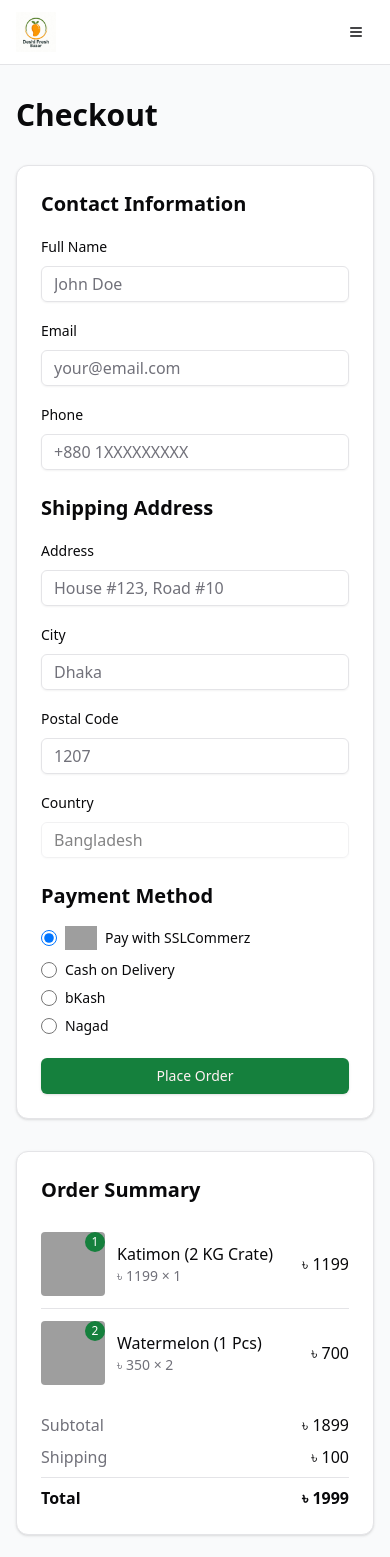
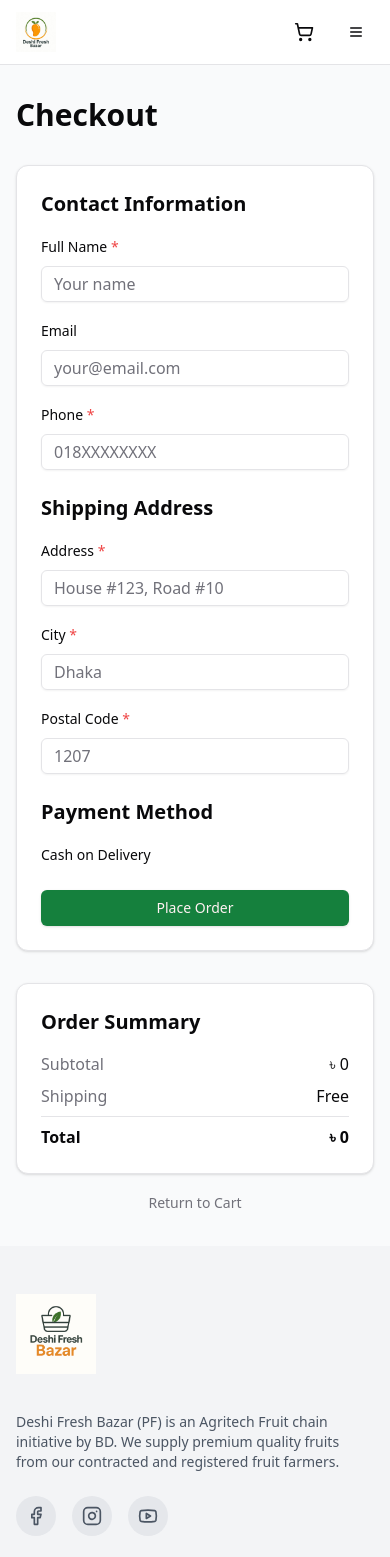
Before and after one commit to prosenjit07/Deshi-Fresh-Bazar, a Next.js app: page /checkout in a window 390 px wide. Shown: the top 1557 px of the page. Built offline with nearby package versions, Linux system fonts and the light colour scheme; grey boxes are pictures that could not be loaded.

Commit message:
feat(checkout): integrate cart context and update form handling

```diff
--- a/src/app/checkout/page.tsx
+++ b/src/app/checkout/page.tsx
@@ -21,29 +21,13 @@ import {
   FormMessage
 } from "@/components/ui/form";
 import { useForm } from "react-hook-form";
-
-// Mock cart data
-const cartItems = [
-  {
-    id: "1",
-    name: "Katimon (2 KG Crate)",
-    price: 1199,
-    quantity: 1,
-    image: "https://ext.same-assets.com/377203966/610671350.webp",
-  },
-  {
-    id: "5",
-    name: "Watermelon (1 Pcs)",
-    price: 350,
-    quantity: 2,
-    image: "https://ext.same-assets.com/377203966/610671350.webp",
-  },
-];
+import { useCart } from '@/contexts/CartContext';
 
 export default function CheckoutPage() {
   const router = useRouter();
   const [paymentMethod, setPaymentMethod] = useState("SSLCommerz");
   const [loading, setLoading] = useState(false);
+  const { items, getCartTotal, getItemPrice } = useCart();
 
   const form = useForm({
     defaultValues: {
@@ -58,7 +42,7 @@ export default function CheckoutPage() {
   });
 
   const calculateSubtotal = () => {
-    return cartItems.reduce((total, item) => total + item.price * item.quantity, 0);
+    return getCartTotal();
   };
 
   const calculateShipping = () => {
@@ -73,12 +57,20 @@ export default function CheckoutPage() {
 
   const onSubmit = async (data: any) => {
     setLoading(true);
-    console.log("Order placed with:", { ...data, paymentMethod, items: cartItems });
+    console.log("Order placed with:", { ...data, paymentMethod, items });
 
     // Simulate payment process and order placement
     setTimeout(() => {
       setLoading(false);
-      router.push("/checkout/success");
+      const queryParams = new URLSearchParams({
+        fullName: data.fullName,
+        email: data.email || "",
+        phone: data.phone,
+        address: data.address,
+        city: data.city,
+        postalCode: data.postalCode,
+      }).toString();
+      router.push(`/checkout/success?${queryParams}`);
     }, 1500);
   };
 
@@ -102,9 +94,9 @@ export default function CheckoutPage() {
                             name="fullName"
                             render={({ field }) => (
                               <FormItem>
-                                <FormLabel>Full Name</FormLabel>
+                                <FormLabel>Full Name <span className="text-red-500">*</span></FormLabel>
                                 <FormControl>
-                                  <Input placeholder="John Doe" required {...field} />
+                                  <Input placeholder="Your name" required {...field} />
                                 </FormControl>
                                 <FormMessage />
                               </FormItem>
@@ -120,7 +112,6 @@ export default function CheckoutPage() {
                                   <Input
                                     type="email"
                                     placeholder="your@email.com"
-                                    required
                                     {...field}
                                   />
                                 </FormControl>
@@ -133,10 +124,10 @@ export default function CheckoutPage() {
                             name="phone"
                             render={({ field }) => (
                               <FormItem>
-                                <FormLabel>Phone</FormLabel>
+                                <FormLabel>Phone <span className="text-red-500">*</span></FormLabel>
                                 <FormControl>
                                   <Input
-                                    placeholder="+880 1XXXXXXXXX"
+                                    placeholder="018XXXXXXXX"
                                     required
                                     {...field}
                                   />
@@ -157,7 +148,7 @@ export default function CheckoutPage() {
                               name="address"
                               render={({ field }) => (
                                 <FormItem>
-                                  <FormLabel>Address</FormLabel>
+                                  <FormLabel>Address <span className="text-red-500">*</span></FormLabel>
                                   <FormControl>
                                     <Input
                                       placeholder="House #123, Road #10"
@@ -175,7 +166,7 @@ export default function CheckoutPage() {
                             name="city"
                             render={({ field }) => (
                               <FormItem>
-                                <FormLabel>City</FormLabel>
+                                <FormLabel>City <span className="text-red-500">*</span></FormLabel>
                                 <FormControl>
                                   <Input
                                     placeholder="Dhaka"
@@ -192,7 +183,7 @@ export default function CheckoutPage() {
                             name="postalCode"
                             render={({ field }) => (
                               <FormItem>
-                                <FormLabel>Postal Code</FormLabel>
+                                <FormLabel>Postal Code <span className="text-red-500">*</span></FormLabel>
                                 <FormControl>
                                   <Input
                                     placeholder="1207"
@@ -204,7 +195,7 @@ export default function CheckoutPage() {
                               </FormItem>
                             )}
                           />
-                          <FormField
+                          {/* <FormField
                             control={form.control}
                             name="country"
                             render={({ field }) => (
@@ -220,14 +211,17 @@ export default function CheckoutPage() {
                                 <FormMessage />
                               </FormItem>
                             )}
-                          />
+                          /> */}
                         </div>
                       </div>
 
                       <div>
                         <h2 className="mb-4 text-xl font-semibold">Payment Method</h2>
                         <div className="space-y-3">
-                          <div className="flex items-center gap-2">
+                        <Label htmlFor="cashOnDelivery" className="cursor-pointer">
+                              Cash on Delivery
+                            </Label>
+                          {/* <div className="flex items-center gap-2">
                             <input
                               type="radio"
                               id="sslcommerz"
@@ -247,8 +241,8 @@ export default function CheckoutPage() {
                               />
                               <span>Pay with SSLCommerz</span>
                             </Label>
-                          </div>
-                          <div className="flex items-center gap-2">
+                          </div> */}
+                          {/* <div className="flex items-center gap-2">
                             <input
                               type="radio"
                               id="cashOnDelivery"
@@ -261,8 +255,8 @@ export default function CheckoutPage() {
                             <Label htmlFor="cashOnDelivery" className="cursor-pointer">
                               Cash on Delivery
                             </Label>
-                          </div>
-                          <div className="flex items-center gap-2">
+                          </div> */}
+                          {/* <div className="flex items-center gap-2">
                             <input
                               type="radio"
                               id="bKash"
@@ -289,7 +283,7 @@ export default function CheckoutPage() {
                             <Label htmlFor="nagad" className="cursor-pointer">
                               Nagad
                             </Label>
-                          </div>
+                          </div> */}
                         </div>
                       </div>
 
@@ -312,8 +306,8 @@ export default function CheckoutPage() {
                   <h2 className="mb-4 text-xl font-semibold">Order Summary</h2>
 
                   <div className="divide-y">
-                    {cartItems.map((item) => (
-                      <div key={item.id} className="flex items-center gap-3 py-3">
+                    {items.map((item) => (
+                      <div key={`${item.id}-${item.selectedPackage}`} className="flex items-center gap-3 py-3">
                         <div className="relative h-16 w-16 overflow-hidden rounded">
                           <Image
                             src={item.image}
@@ -327,10 +321,10 @@ export default function CheckoutPage() {
                         </div>
                         <div>
                           <div className="font-medium">{item.name}</div>
-                          <div className="text-sm text-muted-foreground">৳ {item.price} × {item.quantity}</div>
+                          <div className="text-sm text-muted-foreground">৳ {getItemPrice(item)} × {item.quantity}</div>
                         </div>
                         <div className="ml-auto font-medium">
-                          ৳ {item.price * item.quantity}
+                          ৳ {item.totalPrice}
                         </div>
                       </div>
                     ))}
--- a/src/app/checkout/success/page.tsx
+++ b/src/app/checkout/success/page.tsx
@@ -1,6 +1,9 @@
+"use client";
+
 // For static site generation
 export const dynamic = 'force-static';
 
+import { useSearchParams } from "next/navigation";
 import Link from "next/link";
 import { CheckCircle } from "lucide-react";
 import RootLayout from "@/components/layout/RootLayout";
@@ -8,6 +11,16 @@ import { Button } from "@/components/ui/button";
 import { Card, CardContent, CardFooter } from "@/components/ui/card";
 
 export default function CheckoutSuccessPage() {
+  const searchParams = useSearchParams();
+  const formData = {
+    fullName: searchParams.get("fullName") || "N/A",
+    email: searchParams.get("email") || "N/A",
+    phone: searchParams.get("phone") || "N/A",
+    address: searchParams.get("address") || "N/A",
+    city: searchParams.get("city") || "N/A",
+    postalCode: searchParams.get("postalCode") || "N/A",
+  };
+
   const orderId = `PF-${Math.floor(10000 + Math.random() * 90000)}`;
   const orderDate = new Date().toLocaleDateString("en-US", {
     year: "numeric",
@@ -30,9 +43,7 @@ export default function CheckoutSuccessPage() {
             <CardContent className="p-6">
               <div className="mb-6 text-center">
                 <p className="text-muted-foreground">
-                  We&apos;ve received your order and will contact you as soon as
-                  your package is shipped. You can find your purchase
-                  information below.
+                আমরা আপনার অর্ডার পেয়েছি এবং আপনার প্যাকেজ পাঠানোর সাথে সাথেই আপনার সাথে যোগাযোগ করব। আপনি নীচে আপনার ক্রয়ের তথ্য পেতে পারেন।
                 </p>
               </div>
 
@@ -55,7 +66,7 @@ export default function CheckoutSuccessPage() {
                   <p className="text-sm font-medium text-muted-foreground">
                     Email
                   </p>
-                  <p className="font-medium">your@email.com</p>
+                  <p className="font-medium">{formData.email}</p>
                 </div>
                 <div>
                   <p className="text-sm font-medium text-muted-foreground">
@@ -69,11 +80,11 @@ export default function CheckoutSuccessPage() {
                 <h2 className="mb-4 text-lg font-semibold">
                   Delivery Information
                 </h2>
-                <p className="mb-1">John Doe</p>
-                <p className="mb-1">House #123, Road #10</p>
-                <p className="mb-1">Dhaka, 1207</p>
+                <p className="mb-1">{formData.fullName}</p>
+                <p className="mb-1">{formData.address}</p>
+                <p className="mb-1">{formData.city}, {formData.postalCode}</p>
                 <p className="mb-1">Bangladesh</p>
-                <p>Phone: +880 1XXXXXXXXX</p>
+                <p>Phone: {formData.phone}</p>
               </div>
             </CardContent>
             <CardFooter className="flex flex-col gap-4 p-6">
--- /dev/null
+++ b/src/app/track-order/page.tsx
@@ -0,0 +1,73 @@
+"use client";
+
+import { useState } from "react";
+import { Button } from "@/components/ui/button";
+import { Input } from "@/components/ui/input";
+import { Card, CardContent } from "@/components/ui/card";
+import RootLayout from "@/components/layout/RootLayout";
+
+export default function TrackOrderPage() {
+  const [orderId, setOrderId] = useState("");
+  const [orderStatus, setOrderStatus] = useState<null | string>(null);
+  const [error, setError] = useState("");
+
+  const handleSearch = (e: React.FormEvent) => {
+    e.preventDefault();
+    if (!orderId) {
+      setError("Please enter an order ID");
+      setOrderStatus(null);
+      return;
+    }
+
+    // For demo purposes, always show processing status
+    setOrderStatus("Processing");
+    setError("");
+  };
+
+  return (
+    <RootLayout>
+      <div className="bg-gray-50 py-12">
+        <div className="container max-w-2xl">
+          <Card>
+            <CardContent className="p-6">
+              <h1 className="mb-6 text-2xl font-bold text-center">
+                Track Your Order
+              </h1>
+
+              <form onSubmit={handleSearch} className="mb-6">
+                <div className="flex gap-4">
+                  <Input
+                    type="text"
+                    placeholder="Enter your order ID"
+                    value={orderId}
+                    onChange={(e) => setOrderId(e.target.value)}
+                    className="flex-1"
+                  />
+                  <Button type="submit" className="bg-green-700 hover:bg-green-800">
+                    Track
+                  </Button>
+                </div>
+                {error && (
+                  <p className="mt-2 text-sm text-red-600">{error}</p>
+                )}
+              </form>
+
+              {orderStatus && (
+                <div className="rounded-lg bg-gray-100 p-4">
+                  <h2 className="mb-2 font-semibold">Order Status</h2>
+                  <p className="text-green-700">{orderStatus}</p>
+                </div>
+              )}
+
+              <div className="mt-6 text-center text-muted-foreground">
+                <p className="text-sm">
+                  অর্ডার সম্পর্কিত যেকোনো তথ্যের জন্য যোগাযোগ করুন: 01560-001192
+                </p>
+              </div>
+            </CardContent>
+          </Card>
+        </div>
+      </div>
+    </RootLayout>
+  );
+}
--- a/src/components/layout/Header.tsx
+++ b/src/components/layout/Header.tsx
@@ -57,6 +57,14 @@ export default function Header() {
           </nav>
         </div>
         <div className="flex items-center gap-4">
+          <Link href="/cart" className="sm:hidden relative mr-2">
+            <ShoppingCart className="h-5 w-5" />
+            {cartCount > 0 && (
+              <span className="absolute -top-2 -right-2 flex h-5 w-5 items-center justify-center rounded-full bg-green-700 text-xs text-white">
+                {cartCount}
+              </span>
+            )}
+          </Link>
           <Link href="/cart" className="hidden sm:flex items-center gap-2 relative">
             <ShoppingCart className="h-5 w-5" />
             {cartCount > 0 && (
```
